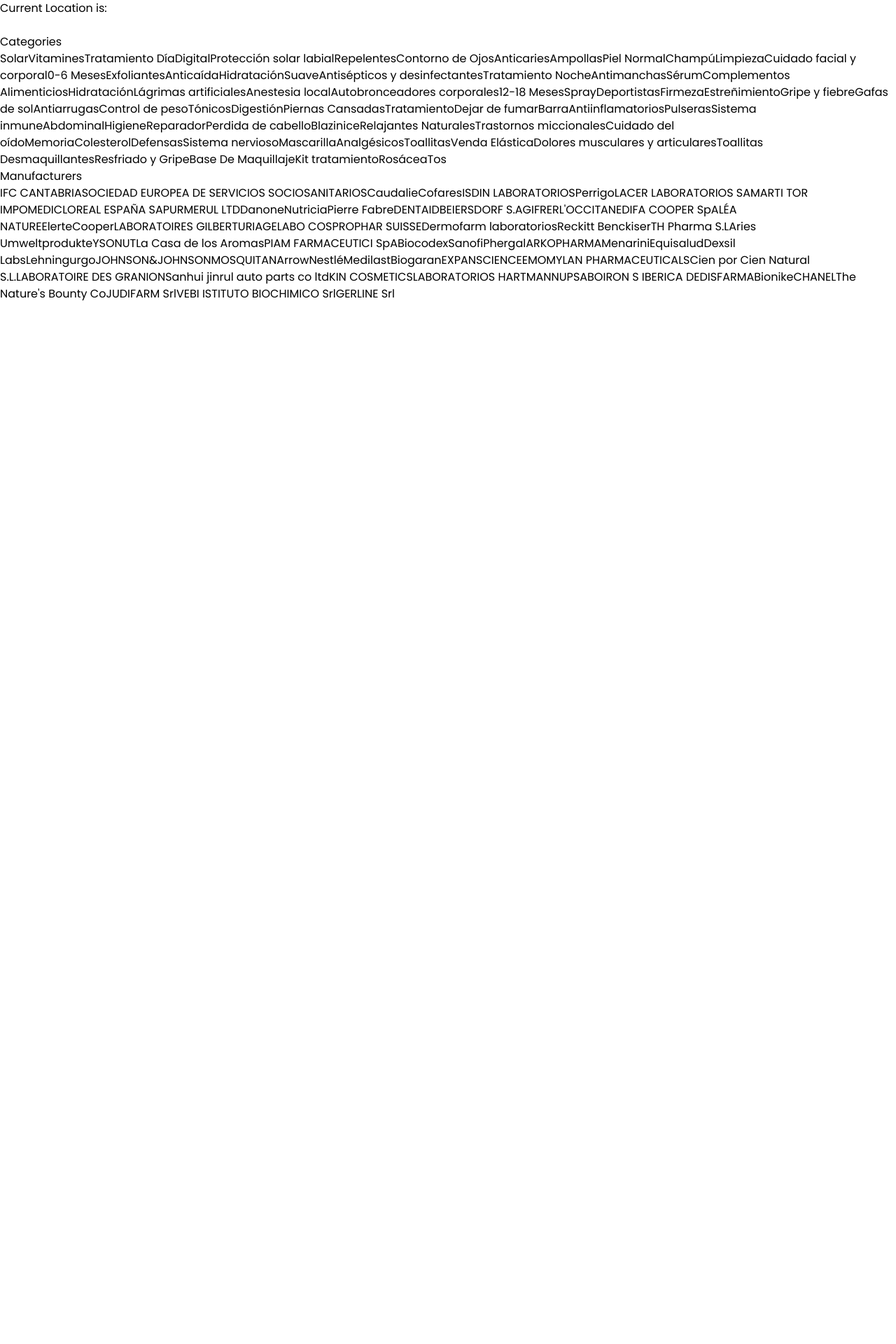
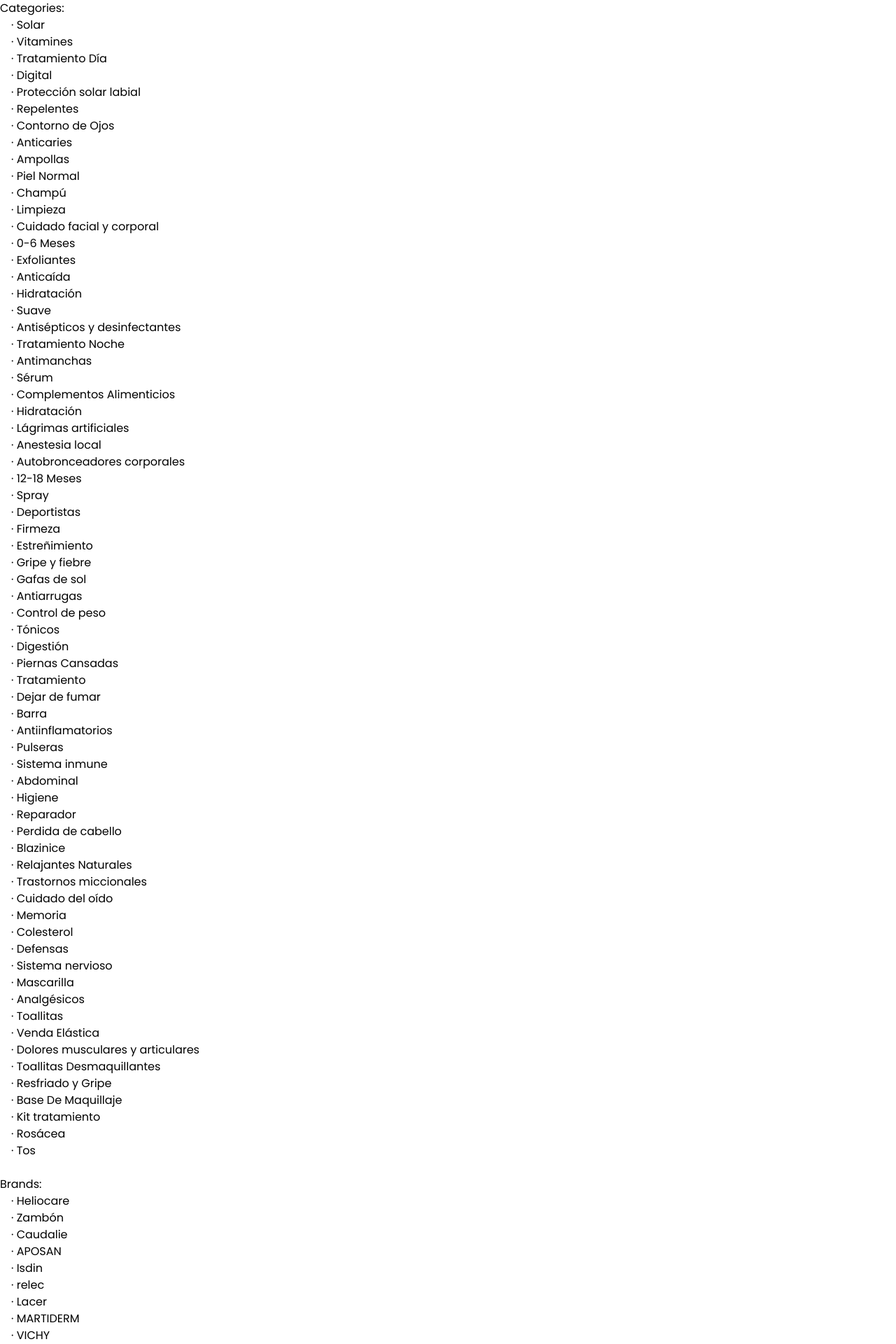
Before and after one commit to ppalladio/promfarma-codely, a Next.js app: page / in a window 1280 px wide. Shown: the top 1920 px of the page at 70% size. Before the commit the page ends 800 px from the top, so only its background shows below. Built offline with nearby package versions, Linux system fonts and the light colour scheme; no server answers.

Commit message:
List Category Component Finished, List Brand Component Finished

```diff
--- a/app/Components/BrandList/BrandList.tsx
+++ b/app/Components/BrandList/BrandList.tsx
@@ -3,40 +3,17 @@
 
 import { category, manufacturerName, brandName } from '../Constants/info.ts';
 
-const valuesC = Object.values(category);
-const valuesM = Object.values(manufacturerName);
-// const valuesB = Object.values(brandName);
+const valuesB = Object.values(brandName);
 
 const BrandList = () => {
     return (
         <div>
-			<p >Categories</p>
-			<p >{valuesC}</p>
-			<p ></p>
-			<p >Manufacturers</p>
-			<p >{valuesM}</p>
-			<p ></p>
-			{/* <p >Brands</p>
-			<p >{valuesB}</p> */}
+			<h2 >Brands:</h2>
+			{valuesB.map((value, index) => (
+                <p key={index}>&emsp;· {value}</p>
+            ))}
 		</div>
     );
 };
 
 export default BrandList;
-
-
-			{/* const container = document.getElementById('container');
-
-			Object.entries(manufacturerName).forEach(([key, value]) => {
-				const element = document.createElement('p');
-				element.textContent = `${key}: ${value}`;
-				container.appendChild(element);
-			}); */}
-
-			{/* {keys.map((key) => {
-				const kk = key
-				return (
-					{kk}
-				)
-				}
-			)} */}
--- a/app/Components/CategoryList/CategoryList.tsx
+++ b/app/Components/CategoryList/CategoryList.tsx
@@ -1,157 +1,18 @@
 import Card from '@/app/Card';
 import React from 'react';
-import { products } from '../Constants/products';
-import { category, manufacturerName, brandName } from '../Constants/info.ts';
 
-const axios = require('axios');
-const fs = require('fs');
+import { category } from '../Constants/info.ts';
 
-async function searchProducts() {
-  const apiUrl = 'https://graphql.stg.promofarma.com/graphql';
-  const pageSize = 14; // Number of products to fetch per request
-  let totalProducts = 0;
-  let allProducts = [];
-  const responseData = null
+const valuesC = Object.values(category);
 
-  try {
-    let page = 1;
-    let hasMoreProducts = true;
-
-    while (hasMoreProducts) {
-      const response = await axios.post(apiUrl, {
-        query: `
-          query SearchProducts($size: Int, $page: Int) {
-            response: searchProducts(
-              productHasStock: true
-              productState: "enabled"
-              size: $size
-              page: $page
-            ) {
-              products {
-                product_id
-                updated_at
-                name
-                product_state
-                has_stock
-                recommended_prices {
-                  amount
-                  currency
-                  country
-                }
-                manufacturer {
-                  manufacturer_id
-                  manufacturer_name
-                }
-                brand {
-                  brand_id
-                  name
-                }
-                main_category {
-                  category_id
-                  category_name
-                }
-              }
-              metadata {
-                totalProducts
-              }
-            }
-          }
-        `,
-        variables: {
-          size: pageSize,
-          page: page
-        }
-      });
-
-      const responseData = response.data.data.response;
-      const products = responseData.products;
-
-      // Add the fetched products to the list
-      allProducts = allProducts.concat(products);
-
-      // Update the totalProducts count
-      totalProducts = responseData.metadata.totalProducts;
-
-      // Determine if there are more products to fetch
-      const remainingProducts = totalProducts - allProducts.length;
-      hasMoreProducts = remainingProducts > 0;
-
-      // Increment the page number for the next request
-      page++;
-    }
-
- 	const mainCategoryDict = {};
-
-	allProducts.forEach((item) => {
-
-		const mainCategory = item.manufacturer;
-
-		const idz = mainCategory.manufacturer_id;
-		const namez = mainCategory.manufacturer_name;
- 		mainCategoryDict[idz] = namez;
-		console.log(mainCategoryDict);
-
-
-	});
-
-// 	console.log(mainCategoryDict);
-//     console.log('Total products:', totalProducts);
-//     console.log('All products:', allProducts);
-
-  } catch (error) {
-    console.error('Error:', error);
-  }
-}
-
-// Call the function to search for products
-searchProducts();
-
-interface Price {
-    amount?: number;
-    currency?: string;
-    country?: string;
-}
 const CategoryList = () => {
     return (
         <div>
-
-            {responseData}
-            {/* {products.map((product) => {
-                const price = product.recommended_prices.find(
-                    (price) => price.country === 'ES',
-                ); //@in case price ES does not exist
-
-                return (
-                    <div key={product.product_id}>
-                        <Card
-                            id={product.product_id}
-                            name={product?.name ?? ''}
-                            country={price?.country}
-                            price={price?.amount}
-                            state={product.product_state}
-                            brandId={product.brand.brand_id}
-                            brandName={brandName[product.brand.brand_id]}
-                            manufacturerId={
-                                manufacturerName[
-                                    product.manufacturer.manufacturer_id
-                                ]
-                            }
-                            manufacturerName={
-                                product.manufacturer.manufacturer_name
-                            }
-                            favorite={false} // Set your favorite logic here
-                            favoriteImg={''} // Set the favorite image URL if needed
-                            productIndex={''} // Set the product index if needed
-                            // category={
-                            //     category[product.main_category!.category_id]
-                            // } //! category can be null
-                            hasStock={product.has_stock}
-
-                        />
-                    </div>
-                );
-            })} */}
-        </div>
+        	<h2 >Categories:</h2>
+        	{valuesC.map((value, index) => (
+				<p key={index}>&emsp;· {value}</p>
+            ))}
+		</div>
     );
 };
 
--- a/app/page.tsx
+++ b/app/page.tsx
@@ -1,54 +1,21 @@
 import React from 'react';
 import 'app/App.css';
-import GeoLocation from './Components/GeoLocation/GeoLocation';
-import ProductList from './Components/ProductList/ProductList';
+// import GeoLocation from './Components/GeoLocation/GeoLocation';
+// import ProductList from './Components/ProductList/ProductList';
 import BrandList from './Components/BrandList/BrandList';
+import CategoryList from './Components/CategoryList/CategoryList';
+
 
 function App() {
   return (
     <div >
-      <GeoLocation/><br />
+      <CategoryList/><br />
       <BrandList/><br />
+      {/* <GeoLocation/><br /> */}
       {/* <ProductList/> */}
-
-      {/* <Brands/> */}
       {/* <Stocks /> */}
-      {/* <LocationDisplay/> */}
     </div>
   );
 }
 
 export default App;
-
-
-
-
-
-
-
-/////////////////////////////////////////////////////////////////////////////////////
-// className="App"
-//'./Components/Stocks/Stocks';
-
-
-// import LocationDisplay from './Components/GeoLocation/LocationDisplay';
-// import Stocks from 'app/Components/Stocks/stocks.tsx'
-// import Stocks from '/System/Volumes/Data/sgoinfre/Perso/yzisis-p/codely/app/Components/Stocks/stocks.tsx'
-// import Image from 'next/image';
-// import Card from './Card';
-// import ProductList from './Components/ProductList/ProductList';
-// import BrandList from './Components/BrandList/BrandList';
-// import CategoryList from './Components/CategoryList/CategoryList';
-// import GeoLocation from './Components/GeoLocation/GeoLocation';
-
-// export default function Home() {
-//     return (
-//         <div>
-//             <div className="capitalize">promofarmaaa</div>
-//             {/* <ProductList/> */}
-//             {/*  */}
-//             {/* <CategoryList/> */}
-//             {/* <GeoLocation/> */}
-//         </div>
-//     );
-// }
--- a/package.json
+++ b/package.json
@@ -12,9 +12,11 @@
     "@types/node": "20.3.2",
     "@types/react": "18.2.14",
     "@types/react-dom": "18.2.6",
+    "axios": "^1.4.0",
     "eslint": "8.43.0",
     "eslint-config-next": "13.4.7",
     "next": "13.4.7",
+    "next-auth": "^4.22.1",
     "react": "18.2.0",
     "react-dom": "18.2.0",
     "react-icons": "^4.10.1",
```
Also changed, not shown: 1 other file (tests, documents, lock files or other folders).
